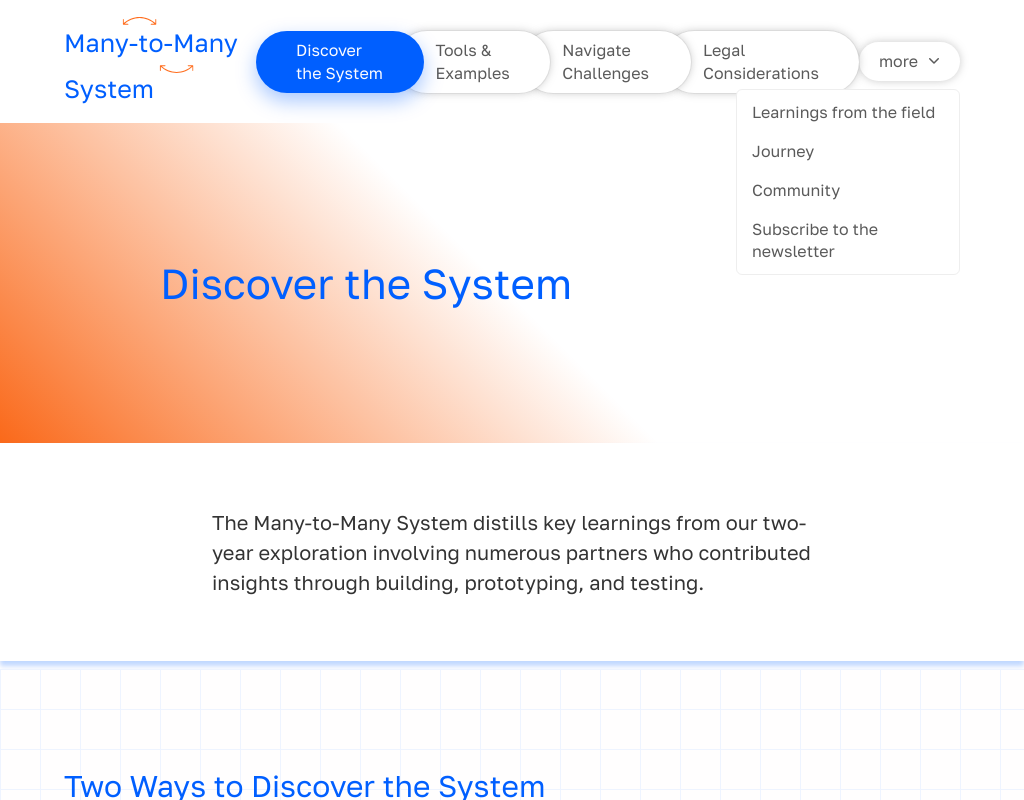
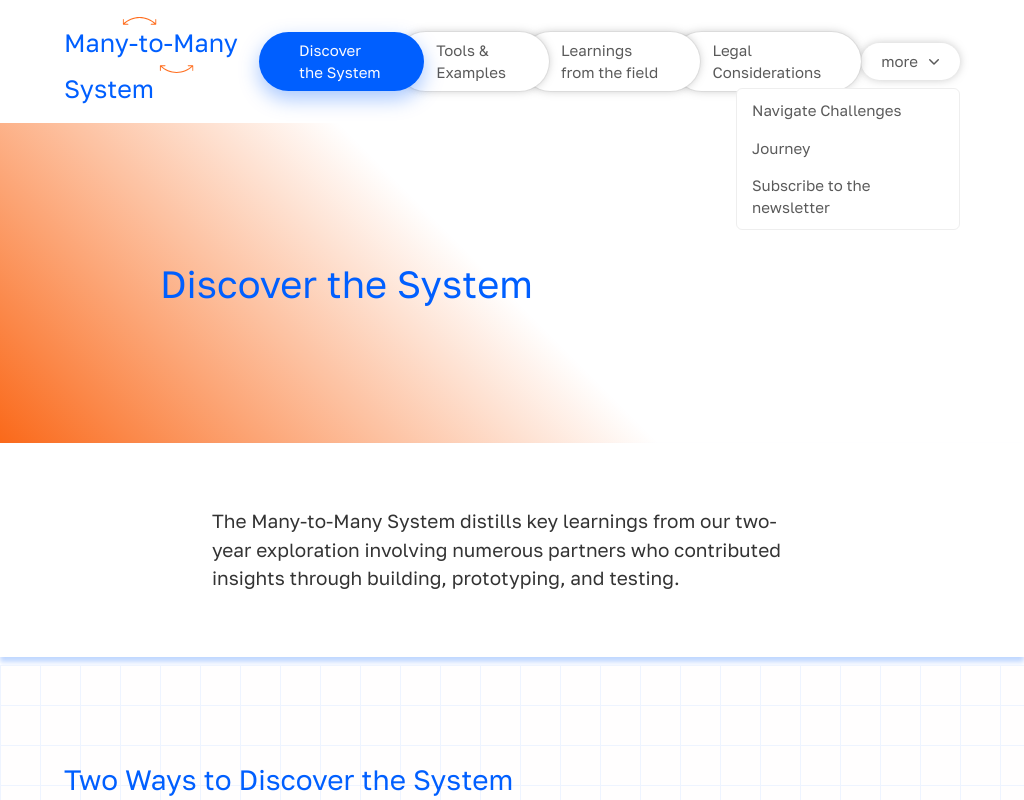
Before and after one commit to Dark-Matter-Labs/many_to_many, a Next.js app: page /overview in a window 1024 px wide. Both pictures are taken after a click on the button "more". Shown: the top 800 px of the page. Built offline with nearby package versions, Linux system fonts and the light colour scheme.

Commit message:
update nav

```diff
--- a/app/(front-end)/globals.css
+++ b/app/(front-end)/globals.css
@@ -139,6 +139,26 @@
   padding-right: 1rem;
 }
 
+/* Tablet and desktop container padding refinements */
+@media (min-width: 640px) {
+  .container-responsive {
+    padding-left: 1.25rem;
+    padding-right: 1.25rem;
+  }
+}
+@media (min-width: 768px) {
+  .container-responsive {
+    padding-left: 2rem;
+    padding-right: 2rem;
+  }
+}
+@media (min-width: 1024px) {
+  .container-responsive {
+    padding-left: 2.5rem;
+    padding-right: 2.5rem;
+  }
+}
+
 /* Layout helpers */
 .stack-sm > * + * { margin-top: 0.5rem; }
 .stack-md > * + * { margin-top: 1rem; }
@@ -149,6 +169,26 @@
   .heading { letter-spacing: -0.01em; }
 }
 
+/* Tablet typography tuning: prevent oversized headings, improve readability */
+@media (min-width: 640px) and (max-width: 1024px) {
+  @theme {
+    /* Slightly reduce vw factors on tablet so headings don't blow up */
+    --text-2xl: clamp(28px, 3.6vw + 1rem, 38px);
+    --text-xl: clamp(22px, 2.4vw + 0.9rem, 28px);
+    --text-lg: clamp(18px, 1.9vw + 0.6rem, 22px);
+    --text-md: clamp(16px, 1.2vw + 0.5rem, 19px);
+    --text-sm: clamp(14px, 1.0vw + 0.3rem, 16px);
+  }
+
+  .heading,
+  .heading-lg,
+  .heading-md,
+  .text-regular,
+  .text-small {
+    line-height: 1.35;
+  }
+}
+
 span::first-letter {
     text-transform: capitalize;
 }
--- a/app/(front-end)/page.js
+++ b/app/(front-end)/page.js
@@ -19,8 +19,6 @@ const InfoBubble = ({ children }) => (
 export default function HomePage() {
   return (
     <>
-      {/* <Navbar activePage="Home" /> */}
-
       <main>
         <Header />
         {/* Welcome Section */}
--- a/components/Navbar.jsx
+++ b/components/Navbar.jsx
@@ -13,8 +13,8 @@ const navLinks = [
     url: '/tools',
   },
   {
-    title: 'Navigate Challenges',
-    url: '/problems',
+    title: 'Learnings from the field',
+    url: '/community',
   },
   {
     title: 'Legal Considerations',
@@ -92,10 +92,10 @@ export const Navbar = ({ activePage, transparent = false }) => {
             <div className="py-1">
               <MenuItem>
                 <Link
-                  href="/community"
+                  href="/problems"
                   className="font-galosText text-grey-600 data-focus:text-grey-800 block px-4 py-2 text-sm data-focus:bg-[#D7E6FF] data-focus:outline-hidden"
                 >
-                  Learnings from the field
+                  Navigate Challenges
                 </Link>
               </MenuItem>
               <MenuItem>
@@ -104,14 +104,6 @@ export const Navbar = ({ activePage, transparent = false }) => {
                   className="font-galosText text-grey-600 data-focus:text-grey-800 block px-4 py-2 text-sm data-focus:bg-[#D7E6FF] data-focus:outline-hidden"
                 >
                   Journey
-                </Link>
-              </MenuItem>
-              <MenuItem>
-                <Link
-                  href="/community"
-                  className="font-galosText text-grey-600 data-focus:text-grey-800 block px-4 py-2 text-sm data-focus:bg-[#D7E6FF] data-focus:outline-hidden"
-                >
-                  Community
                 </Link>
               </MenuItem>
               <MenuItem>
```
